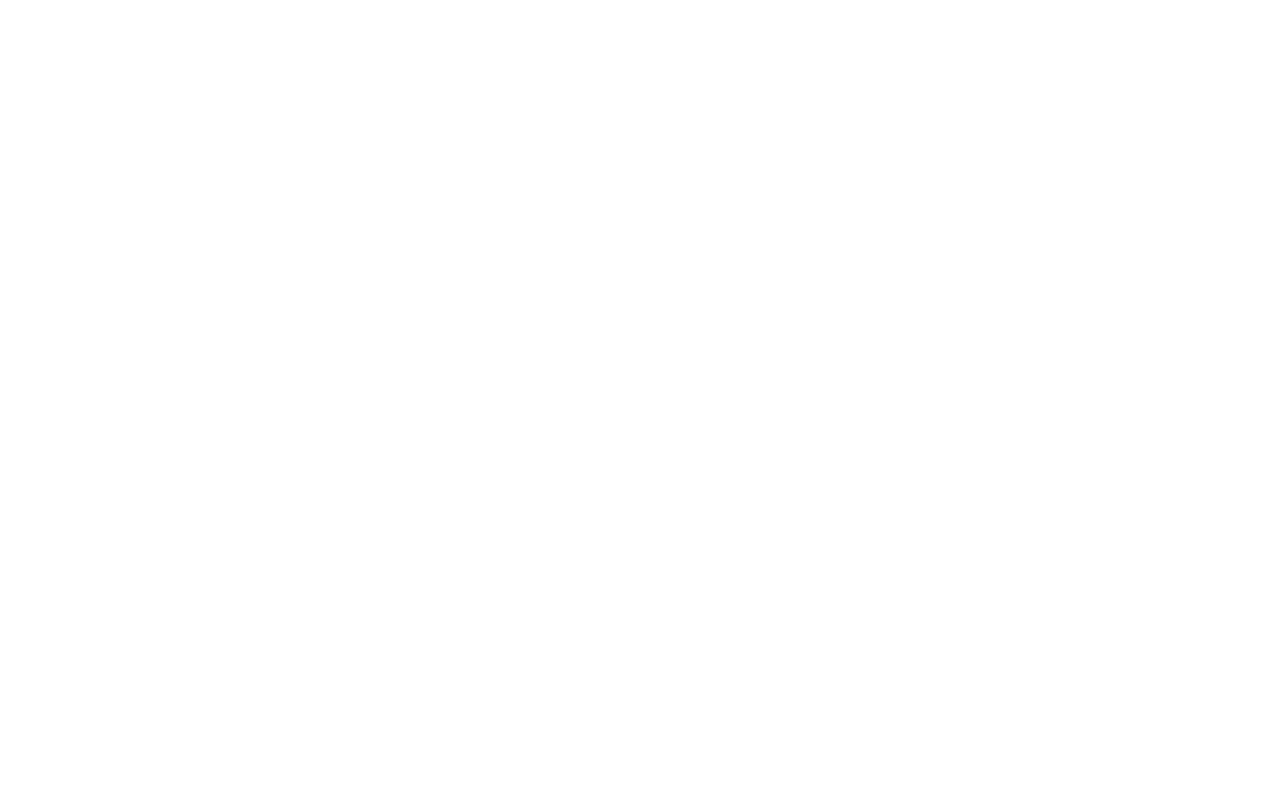
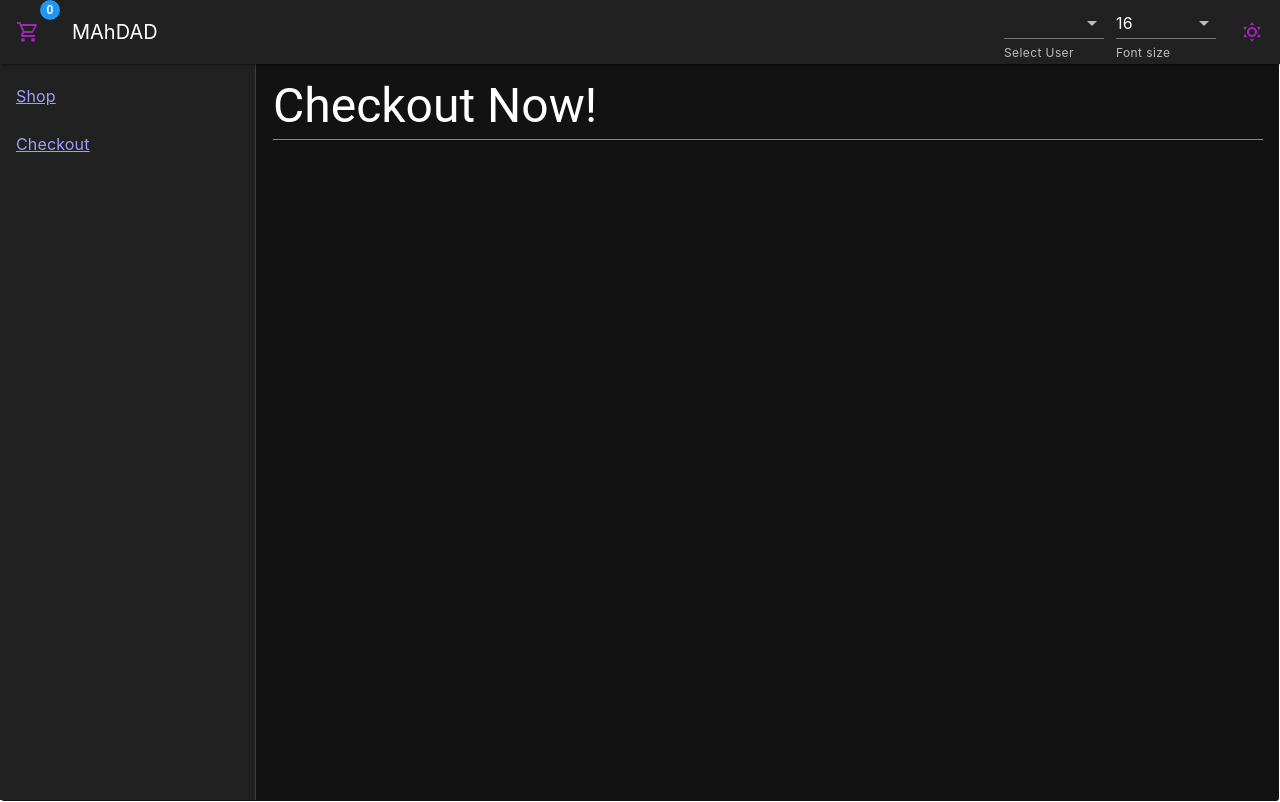
Before and after one commit to inaseri/mahdad-front-code-challenge, a Vue app: page /checkout in a window 1280 px wide. Before the commit this address had no page. Built offline with nearby package versions, Linux system fonts and the light colour scheme; the HTML template or start-up script is replaced by a standard one.

Commit message:
feat: Add checkout page

```diff
--- a/src/components/layout/Header.vue
+++ b/src/components/layout/Header.vue
@@ -1,6 +1,6 @@
 <script setup lang="ts">
 import { useThemeStore } from '@/stores/theme.ts'
-import { onMounted, ref, watch } from 'vue'
+import { ref } from 'vue'
 import UserSelect from '@/components/layout/UserSelect.vue'
 import { useCartStore } from '@/stores/cart.ts'
 
@@ -17,9 +17,10 @@
 <template>
   <v-app-bar :elevation="2">
     <template v-slot:prepend>
-      <v-badge :content="cartStore.getUserCart().length"           color="info"
-      >
-        <v-btn icon="mdi-cart-outline" color="purple"></v-btn>
+      <v-badge :content="cartStore.getUserCart().length" color="info">
+        <router-link to="/checkout">
+          <v-btn icon="mdi-cart-outline" color="purple"></v-btn>
+        </router-link>
       </v-badge>
     </template>
 
--- a/src/components/layout/Sidebar.vue
+++ b/src/components/layout/Sidebar.vue
@@ -5,8 +5,11 @@
 <template>
   <v-navigation-drawer>
     <v-list>
-      <router-link to="products">
+      <router-link to="/products">
         <v-list-item title="Shop"></v-list-item>
+      </router-link>
+      <router-link to="/checkout">
+        <v-list-item title="Checkout"></v-list-item>
       </router-link>
     </v-list>
   </v-navigation-drawer>
--- a/src/router/index.ts
+++ b/src/router/index.ts
@@ -16,6 +16,12 @@
       component: () => import('../views/Products.vue'),
       meta: { layout: Main },
     },
+    {
+      path: '/checkout',
+      name: 'checkout',
+      component: () => import('../views/Checkout.vue'),
+      meta: { layout: Main },
+    },
   ],
 })
 
--- a/src/stores/cart.ts
+++ b/src/stores/cart.ts
@@ -24,7 +24,7 @@
     }
 
     function removeFromCart(productId: string) {
-      const index = userCart.value.findIndex((el: Product) => el.id === productId)
+      const index = userCart.value.findIndex((el: Product) => el.id === productId && el.userId === String(user.value?.id))
       userCart.value.splice(index, 1)
     }
 
--- /dev/null
+++ b/src/views/Checkout.vue
@@ -0,0 +1,22 @@
+<template>
+  <h3 class="text-h3 color-danger-500">Checkout Now!</h3>
+  <v-divider class="border-opacity-100 mt-2 mb-5" color="success"></v-divider>
+  <div class="flex">
+    <div class="flex-column	" v-for="item of cartStore.getUserCart()" :key="item.id">
+      <v-card class="mt-2" :title="item.name" :subtitle="item.category">
+        <v-card-actions>
+          <v-btn color="error" @click="removeProduct(item)">Remove From Card</v-btn>
+        </v-card-actions>
+      </v-card>
+    </div>
+  </div>
+</template>
+
+<script setup lang="ts">
+import { type Product, useCartStore } from '@/stores/cart.ts'
+
+const cartStore = useCartStore()
+const removeProduct = (item: Product) => {
+  cartStore.removeFromCart(item.id)
+}
+</script>
--- a/src/views/Products.vue
+++ b/src/views/Products.vue
@@ -1,5 +1,7 @@
 <template>
   <div class="flex">
+    <h3 class="text-h3 color-danger-500">Shop Now!</h3>
+    <v-divider class="border-opacity-100 mt-2 mb-5" color="success"></v-divider>
     <div class="flex-column	" v-for="item of items" :key="item.id">
       <v-card class="mt-2" :title="item.name" :subtitle="item.category">
         <v-card-actions>
```
